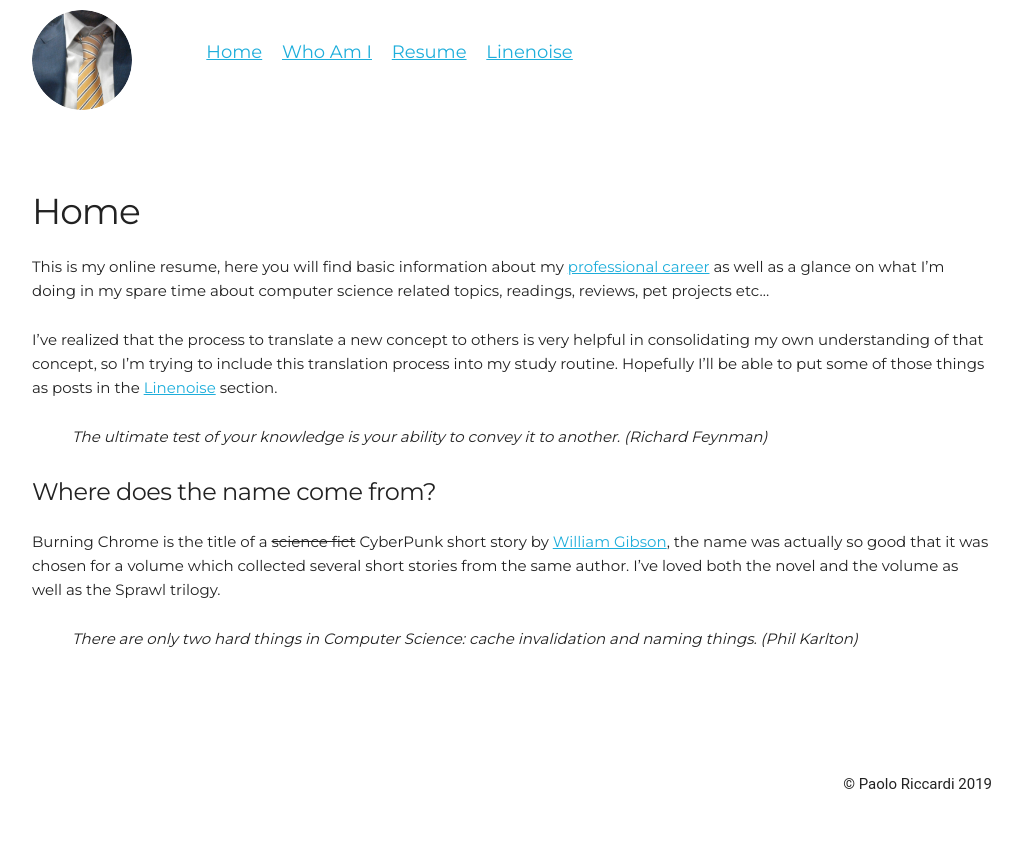
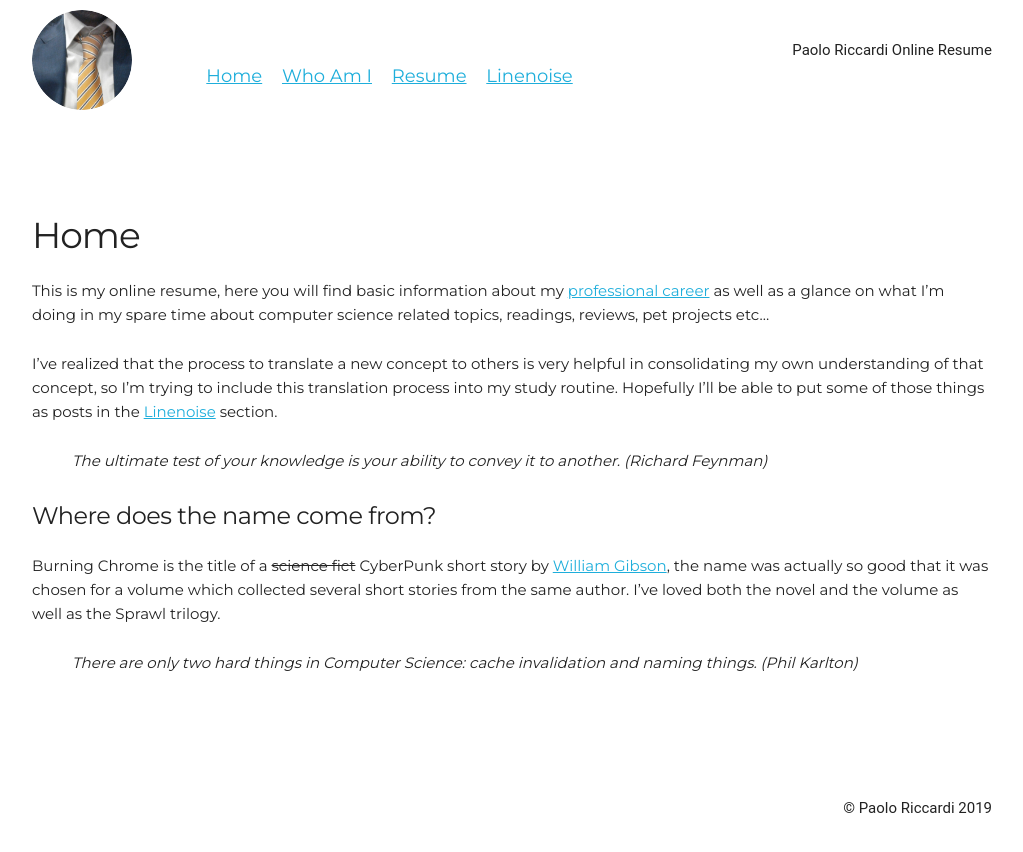
Before and after one commit to paoloriccardi/paoloriccardi.github.io, a Jekyll site: the page built from index.md, in a window 1280 px wide. Shown: the top 852 px of the page, without its empty margins (128-1151 px from the left). Built offline with Jekyll 4.4.1, drawn with Linux system fonts in a browser that asks for light colours.

Commit message:
new banner

```diff
--- a/_layouts/default.html
+++ b/_layouts/default.html
@@ -29,6 +29,7 @@
                     <img class="img-circle" src="/images/avat.jpg" alt="avatar">
                 </div>
                 <div class="ten columns" style="margin-top: 3%; margin-bottom:10%">
+                    <div style="font-family: 'Roboto', monospace; text-align:right;">Paolo Riccardi Online Resume</div>
                     <ul id="menu">
                         {% for link in site.data.navigation %}
                         <li><span style="font-size:larger;"><a href="{{ link.url | prepend: site.baseurl }}">{{ link.title }}</a></span></li>
```
